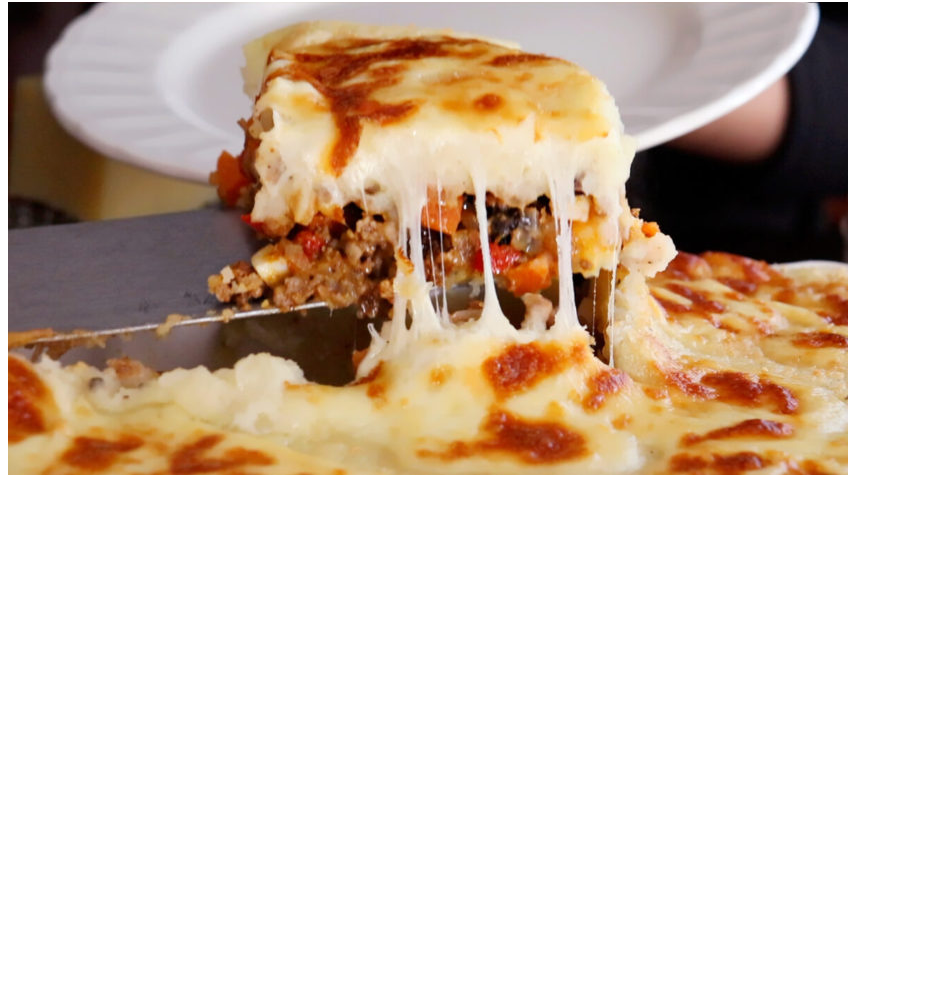
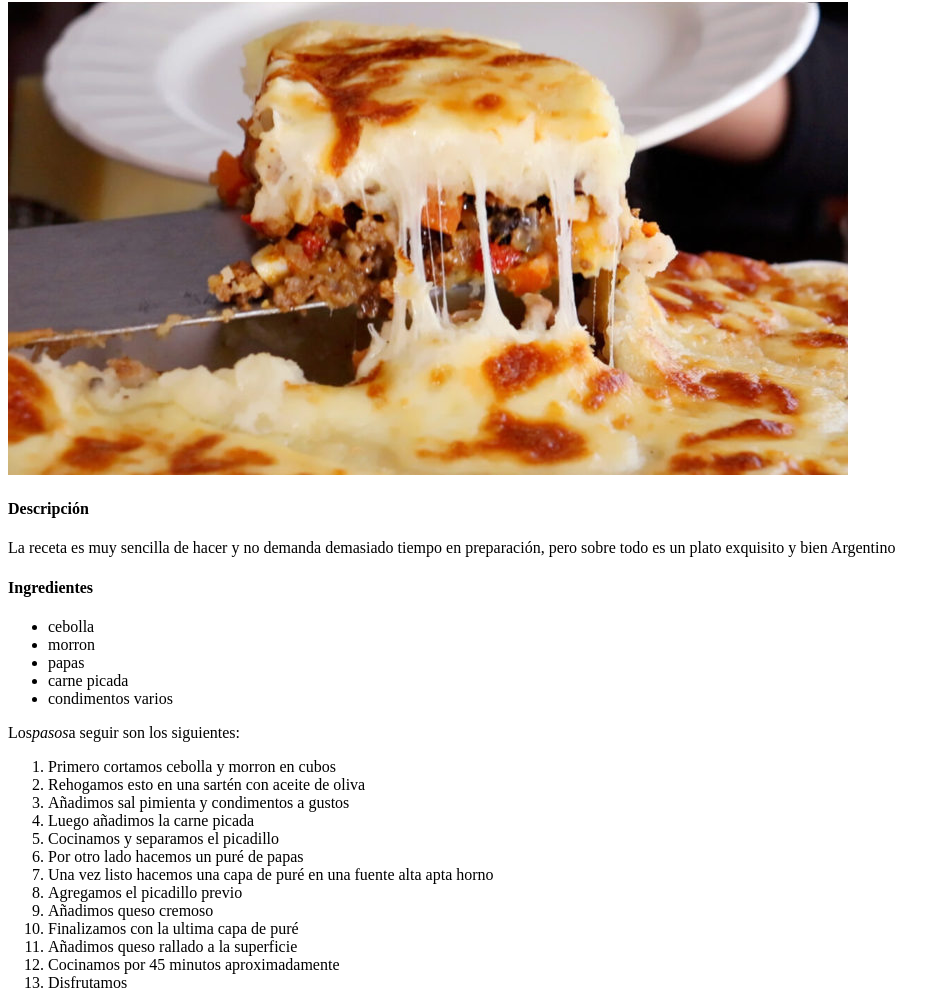
Before and after one commit to Manugut02/odin-recipes, a plain HTML site: page recipes/pastel_de_papas.html in a window 1280 px wide. Shown: the part 78-1086 px from the top of the page, without its empty margins (0-950 px from the left). Before the commit the page ends 800 px from the top, so only its background shows below. Drawn offline with Linux system fonts and the light colour scheme.

Commit message:
Add information about the first recipe

```diff
--- a/recipes/pastel_de_papas.html
+++ b/recipes/pastel_de_papas.html
@@ -6,5 +6,31 @@
     <body>
         <h1>Pastel De Papas</h1>
         <img src="../img/pastel_de_papas.jpg" alt="Pastel de Papas">
+        <h4>Descripción</h4>
+        <p>La receta es muy sencilla de hacer y no demanda demasiado tiempo en preparación, pero sobre todo es un plato exquisito y bien Argentino</p>
+        <h4>Ingredientes</h4>
+        <ul>
+          <li>cebolla</li>
+          <li>morron</li>
+          <li>papas</li>
+          <li>carne picada</li>
+          <li>condimentos varios</li>
+        </ul>
+        <p>Los<em>pasos</em>a seguir son los siguientes:</p>
+        <ol>
+          <li>Primero cortamos cebolla y morron en cubos</li>
+          <li>Rehogamos esto en una sartén con aceite de oliva</li>
+          <li>Añadimos sal pimienta y condimentos a gustos</li>
+          <li>Luego añadimos la carne picada</li>
+          <li>Cocinamos y separamos el picadillo</li>
+          <li>Por otro lado hacemos un puré de papas</li>
+          <li>Una vez listo hacemos una capa de puré en una fuente alta apta horno</li>
+          <li>Agregamos el picadillo previo</li>
+          <li>Añadimos queso cremoso</li>
+          <li>Finalizamos con la ultima capa de puré</li>
+          <li>Añadimos queso rallado a la superficie</li>
+          <li>Cocinamos por 45 minutos aproximadamente</li>
+          <li>Disfrutamos</li>
+        </ol>
     </body>
 </html>
```
